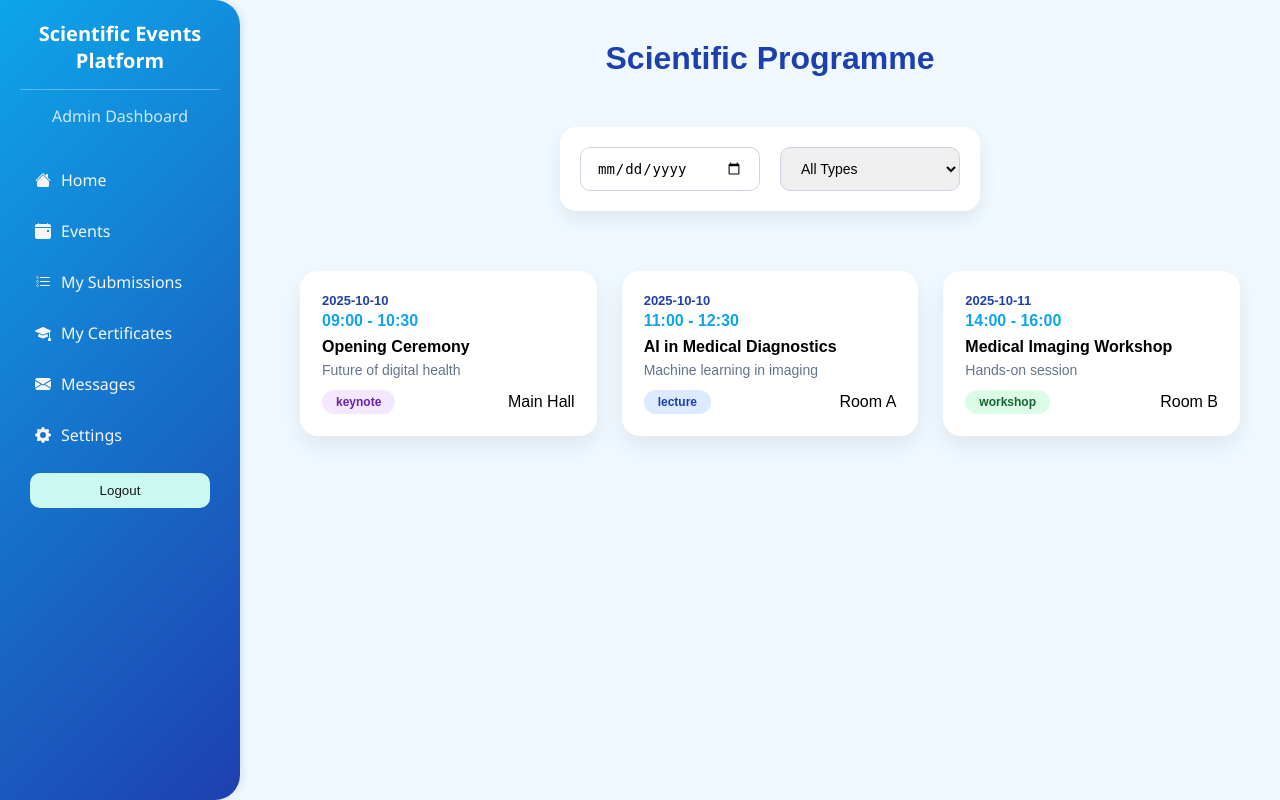
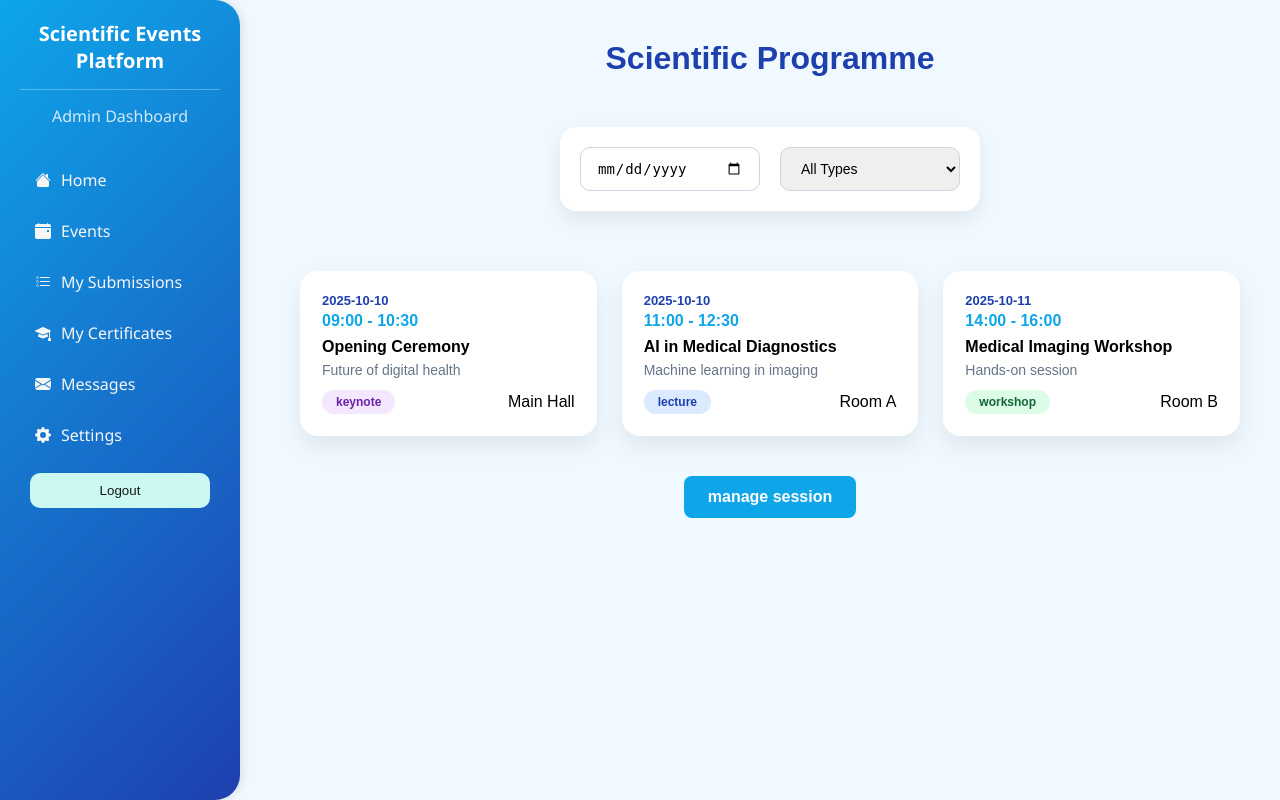
Before and after one commit to bensidbassem-del/Sceintific_med_prj, a Python web app: template templates/programme.html in a window 1280 px wide. Run offline with Jinja, Linux system fonts and the light colour scheme; the template is opened without the code that fills it, so the values that code supplies are empty.

Commit message:
Update programme.html

```diff
--- a/templates/programme.html
+++ b/templates/programme.html
@@ -230,6 +230,24 @@
             }
 
 }
+.session-btn {
+    display: inline-block;
+    margin: 20px auto 0;
+    padding: 12px 24px;
+    background-color: #0ea5e9;
+    color: white;
+    text-decoration: none;
+    border-radius: 8px;
+    font-weight: 600;
+    transition: background-color 0.3s, transform 0.3s;
+   text-align: center;
+    width: fit-content;
+
+}
+.session-btn:hover {
+    background-color: #1e40af;
+    transform: translateY(-2px);
+}
 </style>
 </head>
 
@@ -290,6 +308,7 @@
         </div>
     </div>
 <div class="main-content">
+
     <h1>Scientific Programme</h1>
 
     <!-- Filters -->
@@ -338,9 +357,12 @@
             <span class="type type-workshop">workshop</span>
             <span>Room B</span>
         </div>
+
     </div>
 
 
+</div> <a href="/manage_session" class="session-btn">manage session</a>
+</div>
 
 <script>
 const dateFilter = document.getElementById("dateFilter");
@@ -370,7 +392,7 @@ function filterSessions() {
         if (show) visibleCount++;
     });
 
-    // رسالة إذا ما كان حتى عنصر
+
     let msg = document.querySelector(".no-sessions");
     if (!msg) {
         msg = document.createElement("p");
```
